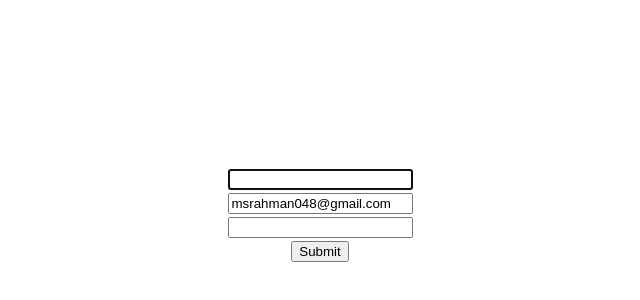
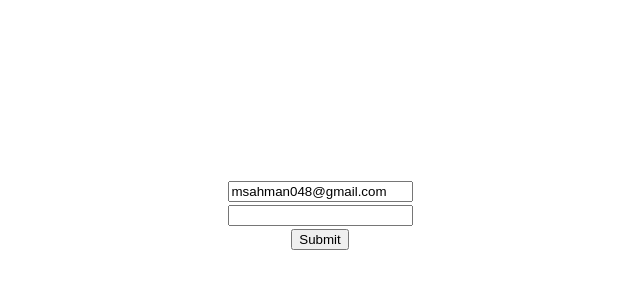
Before and after one commit to Siblur-Rahman/form-react, a React (Vite) app: page / in a window 1280 px wide. Shown: the part 186-486 px from the top of the page, without its empty margins (320-960 px from the left). Built offline with nearby package versions, Linux system fonts and the light colour scheme.

Commit message:
md-46-4 completed

```diff
--- a/src/App.jsx
+++ b/src/App.jsx
@@ -1,5 +1,6 @@
 
 import './App.css'
+import HookForm from './components/HookForm/HookForm'
 // import StatefulForm from './StatefulForm/StatefulForm'
 
 import RefForm from "./components/RefForm/RefForm"
@@ -9,7 +10,8 @@ function App() {
     <>
       {/* <h1>Simple Form Submit</h1>
       <StatefulForm/> */}
-      <RefForm/>
+      {/* <RefForm/> */}
+      <HookForm/>
     </>
   )
 }
--- /dev/null
+++ b/src/Hooks/useInputSate.js
@@ -0,0 +1,17 @@
+import { useState } from "react"
+
+const useInputState = (defaultValue = null) =>{
+    const [value, setValue] = useState(defaultValue);
+    // const handleChange = e =>{
+    //     setValue(e.target.value)
+    // }
+    // return[value, handleChange]
+    const onChange = e =>{
+        setValue(e.target.value)
+    }
+    return {
+        value,
+        onChange
+    }
+}
+export default useInputState;
--- a/src/StatefulForm/StatefulForm.jsx
+++ b/src/StatefulForm/StatefulForm.jsx
@@ -44,7 +44,8 @@ const StatefulForm = () => {
                 <input type="submit" value="Submit" />
             </form>
             {
-                error && <p>{error}</p>
+                error && <p>{error
+                }</p>
             }
         </div>
     );
--- /dev/null
+++ b/src/components/HookForm/HookForm.jsx
@@ -0,0 +1,30 @@
+import useInputState from "../../Hooks/useInputSate";
+
+const HookForm = () => {
+    // const [name, handleNameChange] = useInputState('MS Rahman')
+    const emailState = useInputState('msahman048@gmail.com')
+
+
+    const handleSubmit = e =>{
+        e.preventDefault();
+        console.log('Form Data', emailState.value)
+    }
+    return (
+        <div>
+            <form onSubmit={handleSubmit}>
+            {/* <input
+                value={name}
+                onChange={handleNameChange}
+                type="text" name="name" /> <br /> */}
+                <input
+                {...emailState}
+                type="email" name="email" /> <br />
+                <input
+                type="password" name="password" required/> <br />
+                <input type="submit" value="Submit" />
+            </form>
+        </div>
+    );
+};
+
+export default HookForm;
```
